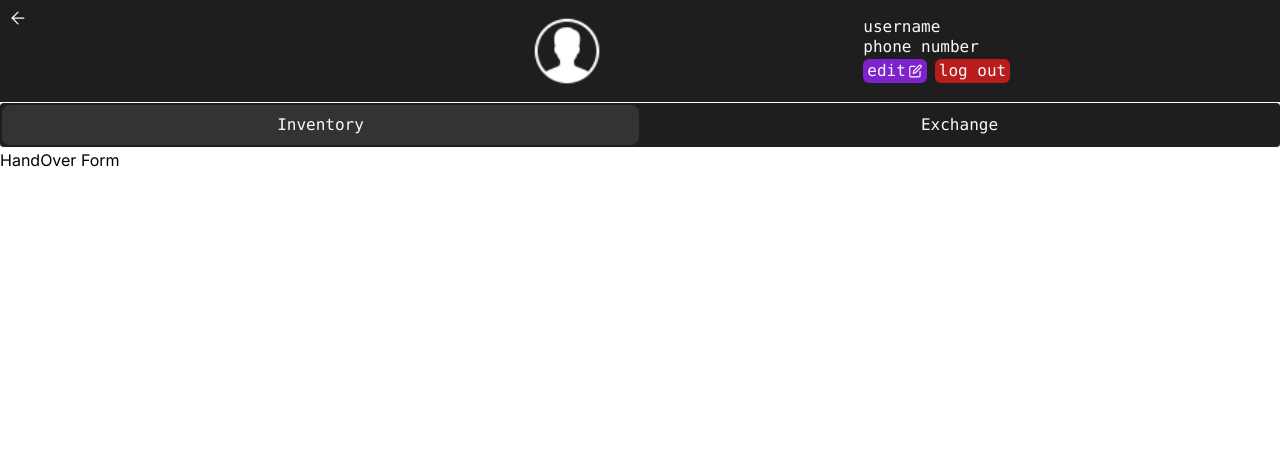
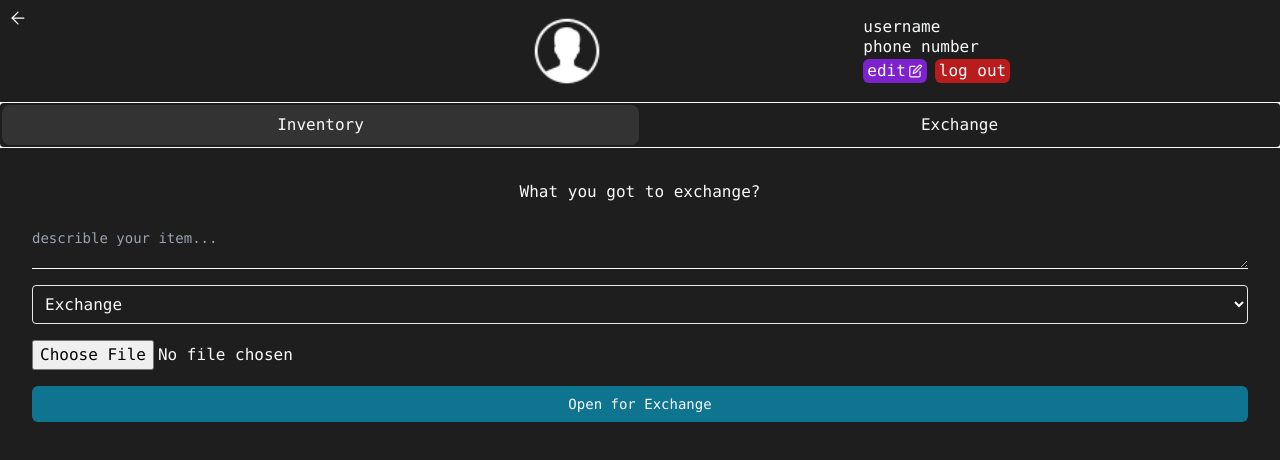
Before and after one commit to amitsuthar69/handOver, a Next.js app: page /dashboard/exchange in a window 1280 px wide. Shown: the top 460 px of the page. Built offline with nearby package versions, Linux system fonts and the light colour scheme; no server answers; sample sign-in values are in the browser's storage.

Commit message:
hand-over-form

```diff
--- a/app/ui/dashboard/HandOverForm.tsx
+++ b/app/ui/dashboard/HandOverForm.tsx
@@ -1,3 +1,46 @@
+"use client";
+import { useState } from "react";
+
 export default function HandOverForm() {
-  return <div>HandOver Form</div>;
+  const [active, setActive] = useState(false);
+  return (
+    <div className="dark font-mono text-gray-50 h-screen flex flex-col gap-2 p-8">
+      <h1 className="text-center mb-4">What you got to exchange?</h1>
+      <form className="flex flex-col gap-4">
+        <textarea
+          maxLength={50}
+          minLength={10}
+          required
+          className="edit-form-input"
+          name="description"
+          placeholder="describle your item..."></textarea>
+        <select
+          required
+          onChange={() => setActive((prev) => !prev)}
+          className="bg-transparent outline-none border p-2 rounded"
+          name="what's your mood?"
+          id="cars">
+          <option className="dark" value="volvo">
+            Exchange
+          </option>
+          <option className="dark" value="saab">
+            Sell
+          </option>
+        </select>
+        {active && (
+          <input
+            className="edit-form-input"
+            type="text"
+            name="amount"
+            placeholder="what's the price then?"
+          />
+        )}
+        <input type="file" name="item-img" accept="image/png, image/jpeg" />{" "}
+        {/* this file input is temporary, we'll have a better one! */}
+        <button className="btn-cyan">
+          Open for {active ? "sell" : "Exchange"}
+        </button>
+      </form>
+    </div>
+  );
 }
```
